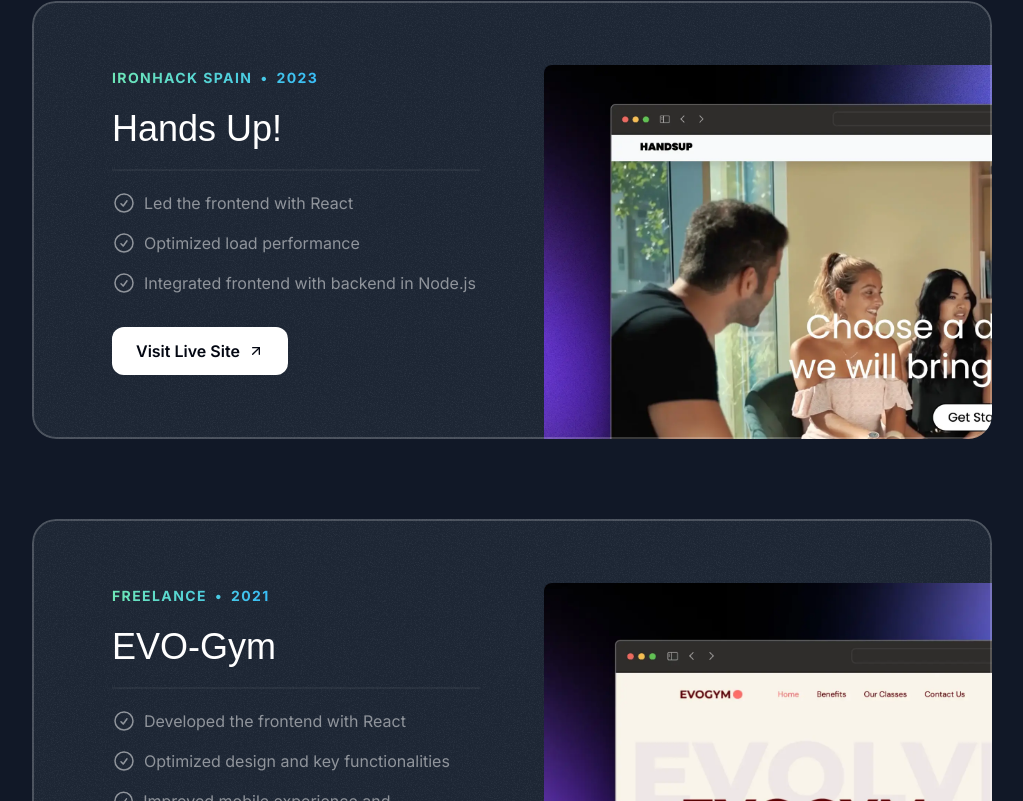
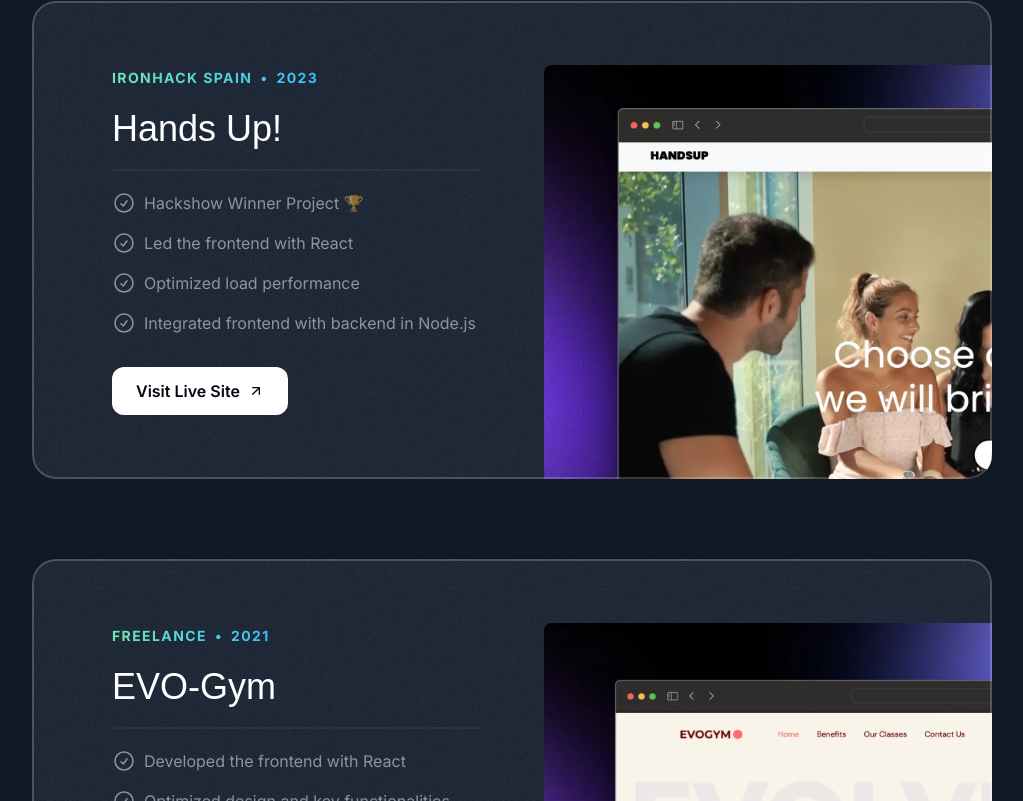
Before and after one commit to admartinbarcelo/portfolio-2025, a Next.js app: page / in a window 1280 px wide. Shown: the part 1787-2588 px from the top of the page, without its empty margins (128-1151 px from the left). Built offline with nearby package versions, Linux system fonts and the light colour scheme; a web font is replaced by a local one.

Commit message:
add Hackshow winner project to portfolioProjects

```diff
--- a/src/sections/Projects.tsx
+++ b/src/sections/Projects.tsx
@@ -29,6 +29,7 @@ const portfolioProjects = [
     year: "2023",
     title: "Hands Up!",
     results: [
+      { title: "Hackshow Winner Project 🏆" },
       { title: "Led the frontend with React" },
       { title: "Optimized load performance" },
       { title: "Integrated frontend with backend in Node.js" },
```
